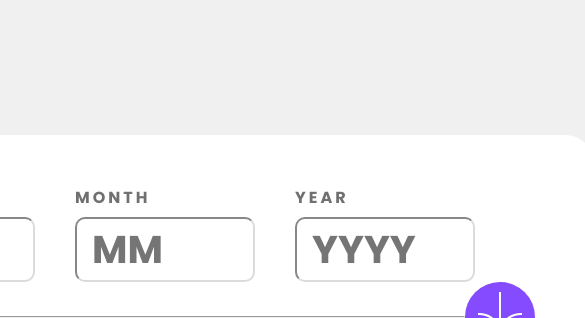
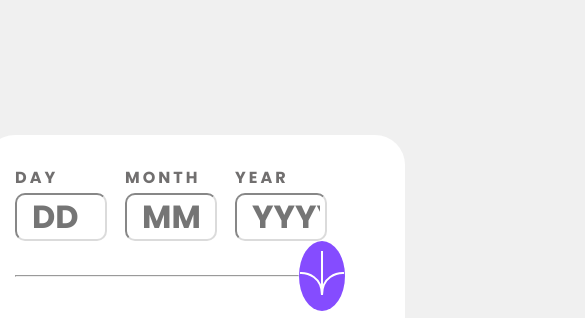
Before and after one commit to George-pkg/age-calculator, a plain HTML site: page index.html in a window 390 px wide. Shown: the top 318 px of the page, 585 px wide, since content can reach past the window. Drawn offline with Linux system fonts and the light colour scheme.

Commit message:
responsive

```diff
--- a/src/css/style.css
+++ b/src/css/style.css
@@ -42,7 +42,7 @@ html, body {
 main {
     margin: auto;
     height: 575px;
-    width: 800px;
+    width: 760px;
     border-radius: 30px 30px 200px 30px;
     background-color: #ffff;
 }
@@ -97,7 +97,7 @@ label {
 }
 
 button {
-    width: 80px;
+    width: 85px;
     height: 70px;
     border-radius: 100%;
     border: none;
@@ -110,7 +110,7 @@ button:hover {
 }
 
 .field {
-    width: 220px;
+    width: 200px;
     align-items: start;
 }
 
@@ -131,8 +131,32 @@ button:hover {
 
 
 
-@media (max-width: 700px) {
-    html {
-        background-color: blue;
+@media screen and (max-width: 780px) {
+    main {
+        width: 720px;
     }
 }
+
+@media screen and (max-width: 725px) {
+    main {
+        width: 420px;
+    }
+
+    .field {
+        width: 110px;
+    }
+
+    .input-dice {
+        margin: 30px 60px 10px 30px;
+    }
+
+    input {
+        padding: 10px 5px 10px 15px;
+        height: 48px;
+        width: 92px;
+        font-size: 24pt;
+        border-radius: 10px;
+        cursor: pointer;
+        margin-top: 3px;
+
+}
```
